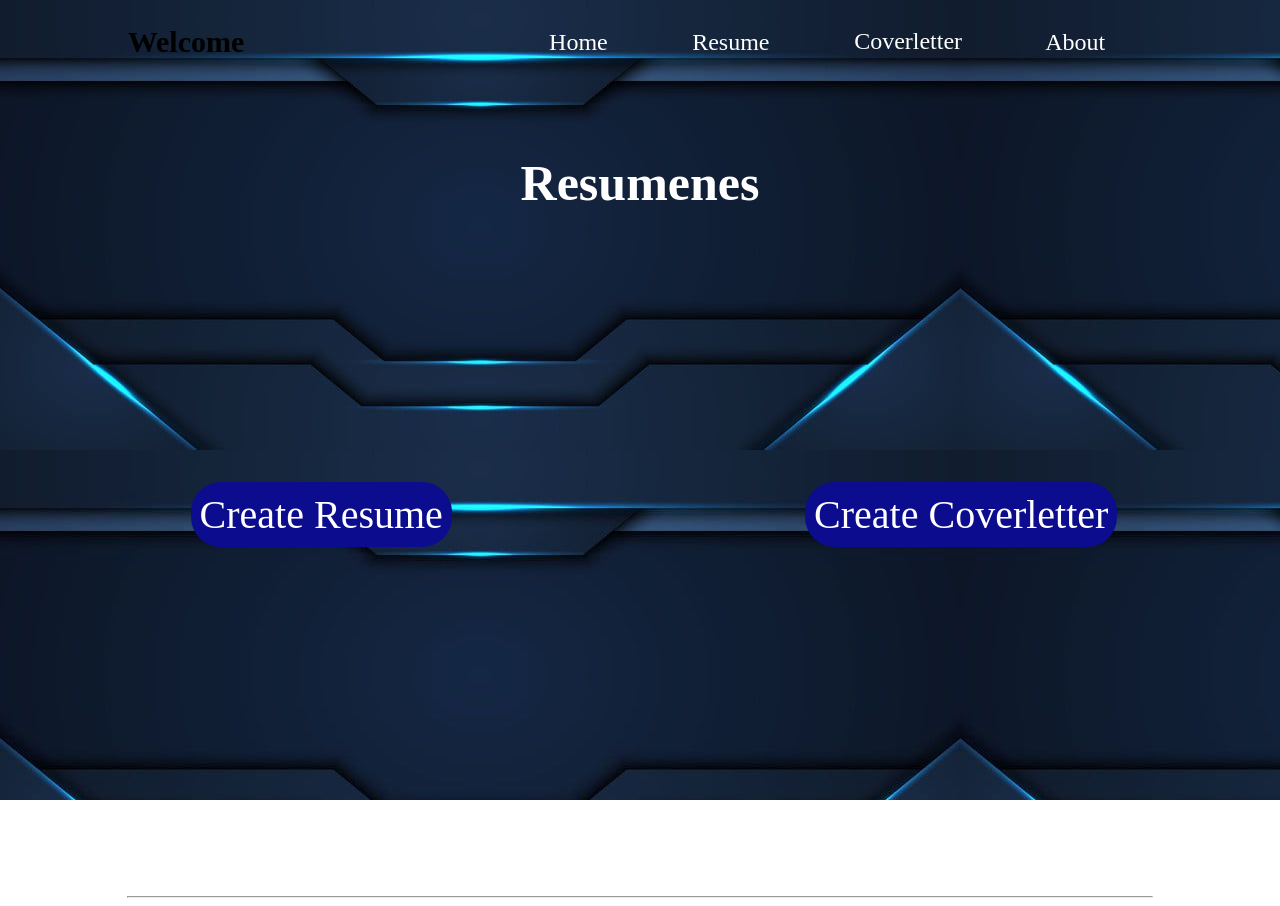
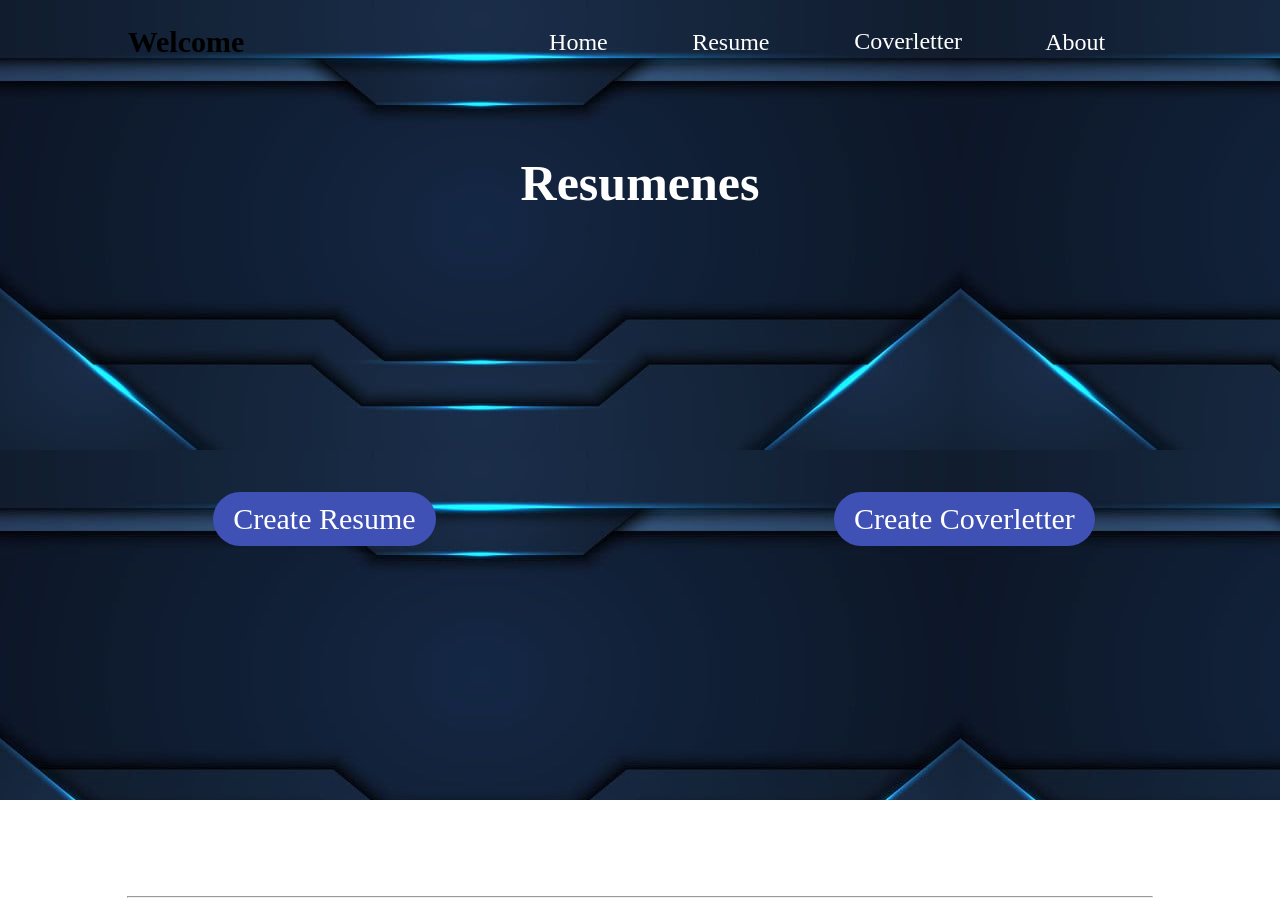
Before and after one commit to Monwilliam/Resumenes, a React (Create React App) app: page / in a window 1280 px wide. Built offline with nearby package versions, Linux system fonts and the light colour scheme.

Commit message:
edit home buttons

```diff
--- a/src/index.css
+++ b/src/index.css
@@ -71,12 +71,19 @@ body{
 }
 
 .home .buttons a{
-    background-color: rgb(12, 12, 143);
+    background-color: #3F51B5;
     border-radius: 30px;
-    padding: 9px;
+    font-size: 30px;
+    margin-top: 10px;
+    padding: 10px 20px;
     text-decoration: none;
     list-style: none;
     color: white;
+    transition: 0.5s ease;
+}
+
+.home .buttons a:hover{
+    transform: scale(1.1);
 }
 
 
```
